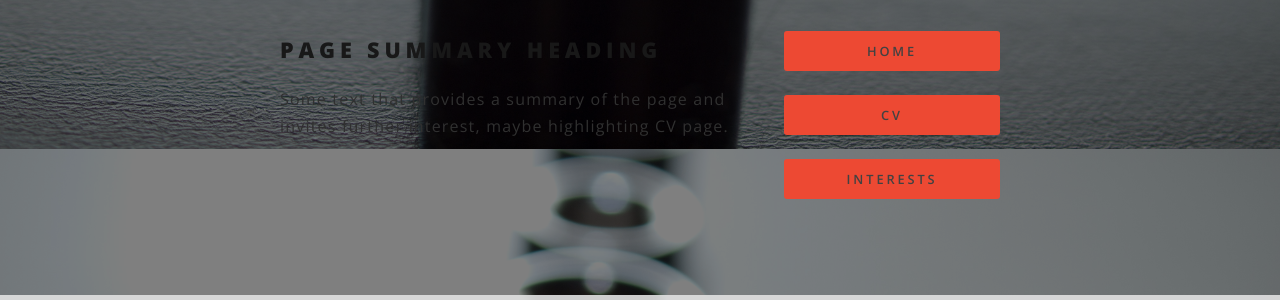
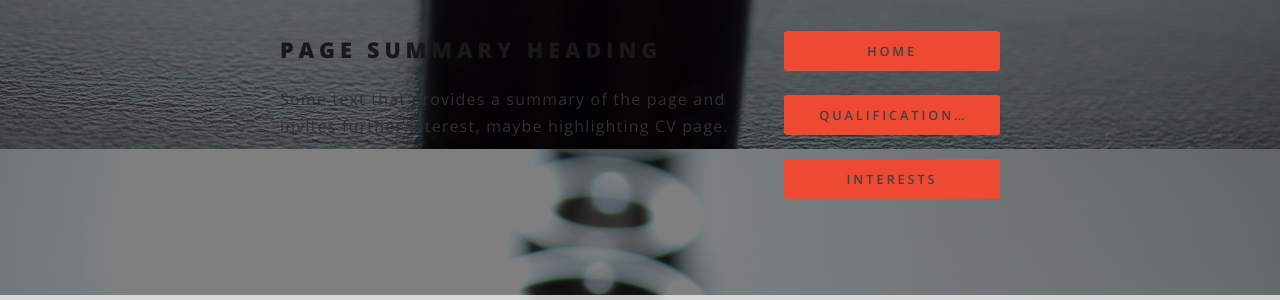
Before and after one commit to SJJUK/SJJUK.github.io, a Jekyll site: the page built from index.html, in a window 1280 px wide and 900 px high, scrolled down 3364 px. Shown: the part 327-627 px from the top of the window. Built offline with Jekyll 4.4.1, drawn with Linux system fonts in a browser that asks for light colours.

Commit message:
Update index.html

```diff
--- a/index.html
+++ b/index.html
@@ -103,7 +103,7 @@ layout: landing
 							</header>
 							<ul class="actions vertical">
 								<li><a href="#" class="button fit special">Home</a></li>
-								<li><a href="Qualifications and Training.html" class="button fit special">CV</a></li>
+								<li><a href="Qualifications and Training.html" class="button fit special">Qualifications and Training</a></li>
 								<li><a href="Personal Interests.html" class="button fit special">Interests</a></li>
 							</ul>
 						</div>
```
